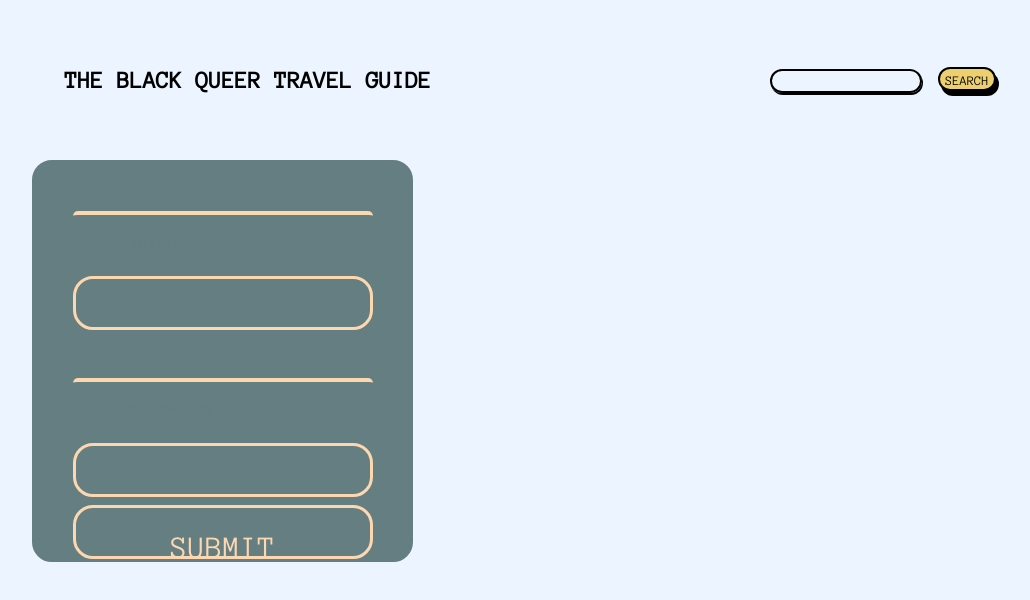
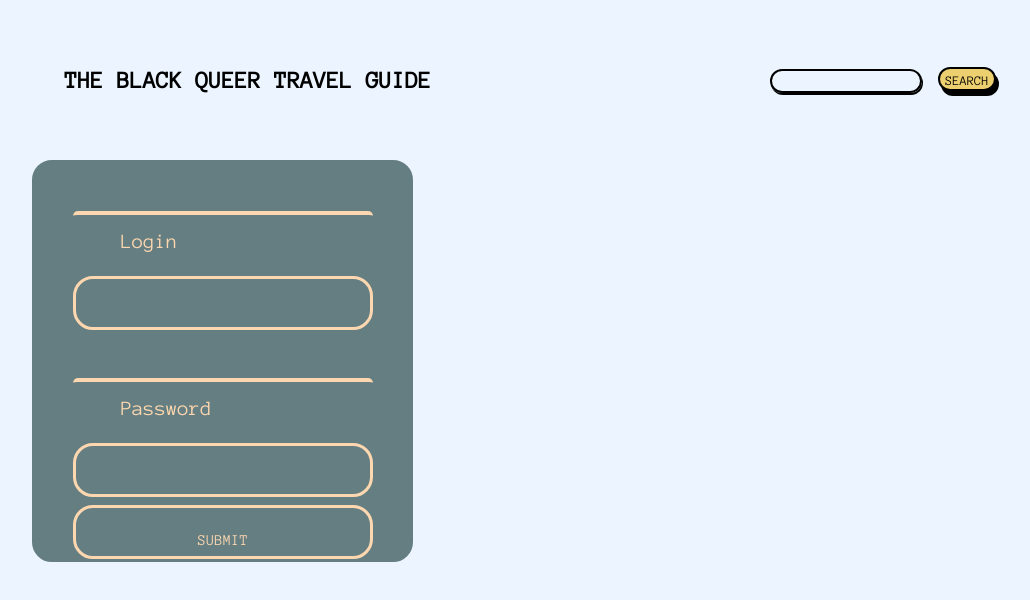
Before and after one commit to fac20/tfb-kjmp-frontend, a React (Create React App) app: page /admin/login in a window 1280 px wide. Shown: the top 600 px of the page, without its empty margins (102-1132 px from the left). Built offline with nearby package versions, Linux system fonts and the light colour scheme; what react-animations would draw is missing.

Commit message:
fix: fixing admin form layout

```diff
--- a/src/components/AdminLoginForm.js
+++ b/src/components/AdminLoginForm.js
@@ -37,21 +37,25 @@
 					e.preventDefault();
 					loginSubmit(username, password);
 				}}>
-				<Label htmlFor="username">Login</Label>
+				<Label htmlFor="username" color="hsl(31, 95%, 84%)">
+					Login
+				</Label>
 				<Input
 					type="text"
 					name="username"
 					value={username}
 					onChange={e => setUsername(e.target.value)}
 				/>
-				<Label htmlFor="password">Password</Label>
+				<Label htmlFor="password" color="hsl(31, 95%, 84%)">
+					Password
+				</Label>
 				<Input
 					type="password"
 					name="password"
 					value={password}
 					onChange={e => setPassword(e.target.value)}
 				/>
-				<Input type="submit" value="SUBMIT" />
+				<Input type="submit" value="SUBMIT" id="submitadmin" height="2vh" />
 			</FormCont>
 		</Container>
 	);
--- a/src/index.css
+++ b/src/index.css
@@ -237,3 +237,8 @@
 		font-size: 5vw;
 	}
 }
+/* admin form */
+
+#submitadmin {
+	font-size: 1.2vw;
+}
--- a/src/styled-components/Form.js
+++ b/src/styled-components/Form.js
@@ -37,7 +37,7 @@
 	background: hsl(188, 13%, 45%);
 	border-radius: 5px;
 	margin-top: 3rem;
-	color: ${props => props.color || "hsl(188, 13%, 45%)"};
+	color: ${props => props.color || "hsl(31, 95%, 84%)"};
 	@media all and (max-width: 411px) {
 		font-size: 15px;
 	}
@@ -69,7 +69,7 @@
 	border: hsl(31, 95%, 84%) 3px solid;
 	margin-top: 0.5rem;
 	width: 80%;
-	height: 4vh;
+	height: ${props => props.height || "4vh"};
 	border-radius: 20px;
 	background: transparent;
 	font-size: 2rem;
```
